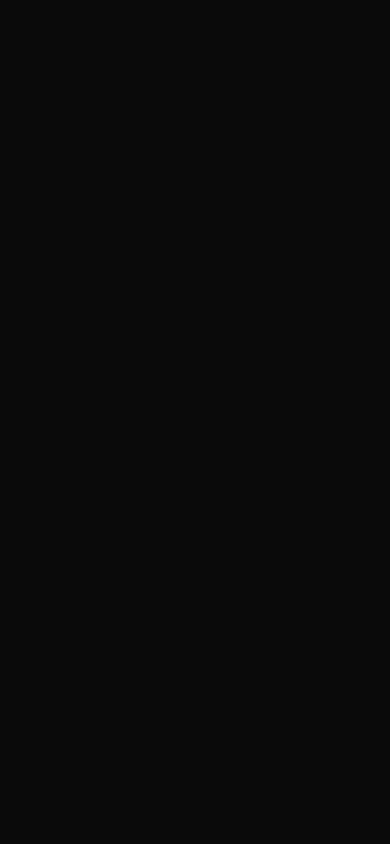
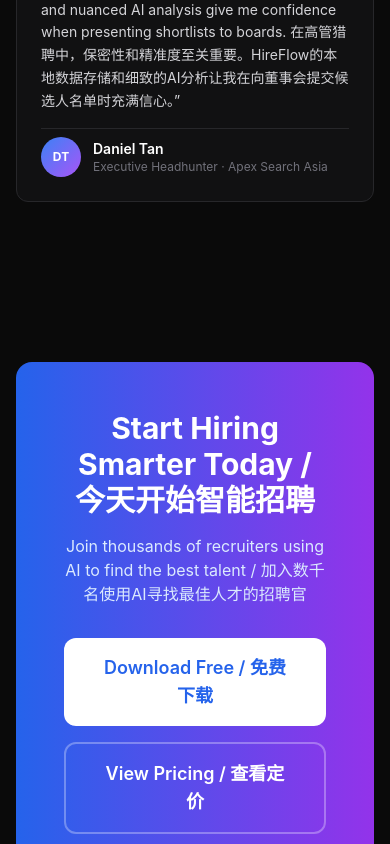
Before and after one commit to lalalic/hireflow-landing, a Next.js app: page / in a window 390 px wide. Shown: the part 8420-9264 px from the top of the page. Before the commit the page ends 7481 px from the top, so only its background shows below. Built offline with nearby package versions, Linux system fonts and the light colour scheme.

Commit message:
feat: testimonials section (6 recruiters) + CTA banner for conversion

```diff
--- a/src/app/page.tsx
+++ b/src/app/page.tsx
@@ -219,6 +219,105 @@ export default function Home() {
         </div>
       </section>
 
+      {/* Testimonials */}
+      <section className="py-20 px-4">
+        <div className="max-w-5xl mx-auto">
+          <h2 className="text-3xl sm:text-4xl font-bold text-center mb-4">
+            What Recruiters Say / <span className="gradient-text">招聘官的评价</span>
+          </h2>
+          <p className="text-zinc-400 text-center mb-16 max-w-xl mx-auto">
+            Trusted by recruiters worldwide / 全球招聘官信赖之选
+          </p>
+
+          <div className="grid md:grid-cols-2 gap-6">
+            {[
+              {
+                quote: "HireFlow cut our screening time by 80%. The AI scoring is scary accurate — it surfaces candidates we would have missed manually. HireFlow将我们的筛选时间缩短了80%。AI评分精准得惊人——它能发现我们手动筛选会遗漏的候选人。",
+                name: "Sarah Chen",
+                title: "Tech Recruiter",
+                company: "NovaTech Labs",
+                initials: "SC",
+              },
+              {
+                quote: "We rolled HireFlow out across 12 hiring managers. The consistency in candidate evaluation has been a game-changer for our DEI initiatives. 我们在12位招聘经理中推广了HireFlow。候选人评估的一致性对我们的多元化招聘计划来说是变革性的。",
+                name: "Michael Rodriguez",
+                title: "HR Director",
+                company: "Pinnacle Industries",
+                initials: "MR",
+              },
+              {
+                quote: "Finally a tool that works seamlessly in both Chinese and English. My bilingual candidates get evaluated fairly regardless of which language their resume is in. 终于有一个能在中英文之间无缝切换的工具。我的双语候选人无论简历用哪种语言都能得到公正评估。",
+                name: "刘明 (Ming Liu)",
+                title: "Independent Recruiter",
+                company: "明途猎聘",
+                initials: "ML",
+              },
+              {
+                quote: "I run a 15-person agency and HireFlow paid for itself in the first week. The AI-generated outreach messages get 3x the response rate of our old templates. 我经营着一家15人的猎头公司，HireFlow在第一周就收回了成本。AI生成的外联消息回复率是我们旧模板的3倍。",
+                name: "James Whitfield",
+                title: "Agency Owner",
+                company: "Whitfield Talent Partners",
+                initials: "JW",
+              },
+              {
+                quote: "During peak campus recruiting season, I evaluated 500+ candidates in a single afternoon. Without HireFlow, that would have taken our team two weeks. 在校招高峰期，我一个下午就评估了500多位候选人。没有HireFlow的话，我们团队需要两周才能完成。",
+                name: "Amanda Torres",
+                title: "Campus Recruiter",
+                company: "Redwood University",
+                initials: "AT",
+              },
+              {
+                quote: "For C-suite searches, discretion and precision matter. HireFlow's local data storage and nuanced AI analysis give me confidence when presenting shortlists to boards. 在高管猎聘中，保密性和精准度至关重要。HireFlow的本地数据存储和细致的AI分析让我在向董事会提交候选人名单时充满信心。",
+                name: "Daniel Tan",
+                title: "Executive Headhunter",
+                company: "Apex Search Asia",
+                initials: "DT",
+              },
+            ].map((t, i) => (
+              <div key={i} className="p-6 rounded-xl bg-zinc-900/50 border border-zinc-800 flex flex-col gap-4">
+                <div className="flex gap-1 text-yellow-400 text-sm">
+                  {[...Array(5)].map((_, j) => (
+                    <span key={j}>★</span>
+                  ))}
+                </div>
+                <p className="text-zinc-300 text-sm leading-relaxed flex-1">&ldquo;{t.quote}&rdquo;</p>
+                <div className="flex items-center gap-3 pt-2 border-t border-zinc-800">
+                  <div className="w-10 h-10 rounded-full bg-gradient-to-br from-blue-500 to-purple-500 flex items-center justify-center text-xs font-bold text-white flex-shrink-0">
+                    {t.initials}
+                  </div>
+                  <div>
+                    <div className="text-sm font-semibold">{t.name}</div>
+                    <div className="text-xs text-zinc-500">{t.title} · {t.company}</div>
+                  </div>
+                </div>
+              </div>
+            ))}
+          </div>
+        </div>
+      </section>
+
+      {/* CTA Banner */}
+      <section className="py-20 px-4">
+        <div className="max-w-5xl mx-auto rounded-2xl bg-gradient-to-r from-blue-600 to-purple-600 p-12 text-center">
+          <h2 className="text-3xl sm:text-4xl font-bold mb-4">
+            Start Hiring Smarter Today / 今天开始智能招聘
+          </h2>
+          <p className="text-blue-100 mb-8 max-w-2xl mx-auto">
+            Join thousands of recruiters using AI to find the best talent / 加入数千名使用AI寻找最佳人才的招聘官
+          </p>
+          <div className="flex flex-col sm:flex-row gap-4 justify-center">
+            <a href="#"
+              className="px-8 py-4 rounded-xl bg-white text-blue-600 font-semibold text-lg hover:bg-blue-50 transition">
+              Download Free / 免费下载
+            </a>
+            <a href="#pricing"
+              className="px-8 py-4 rounded-xl border-2 border-white/30 text-white font-semibold text-lg hover:bg-white/10 transition">
+              View Pricing / 查看定价
+            </a>
+          </div>
+        </div>
+      </section>
+
       {/* CTA */}
       <section className="py-20 px-4">
         <div className="max-w-3xl mx-auto text-center">
```
